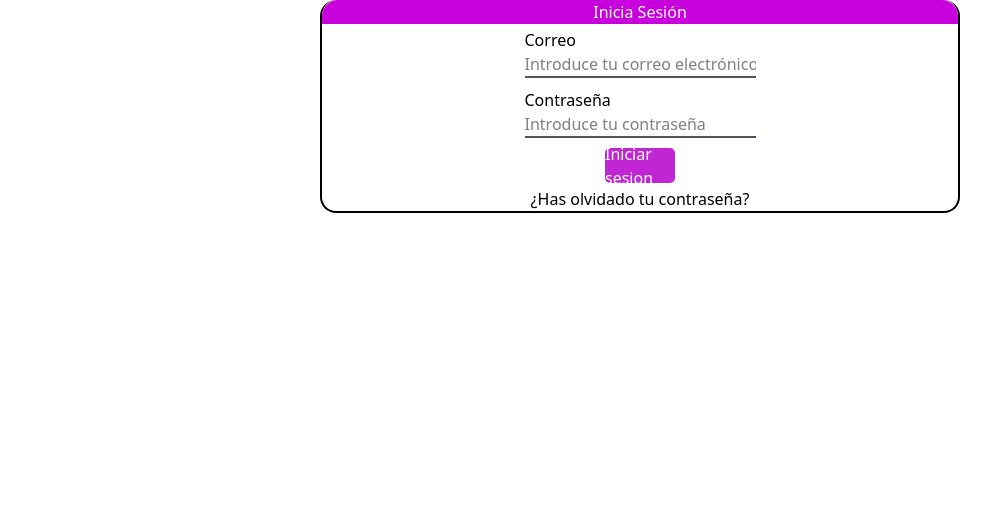
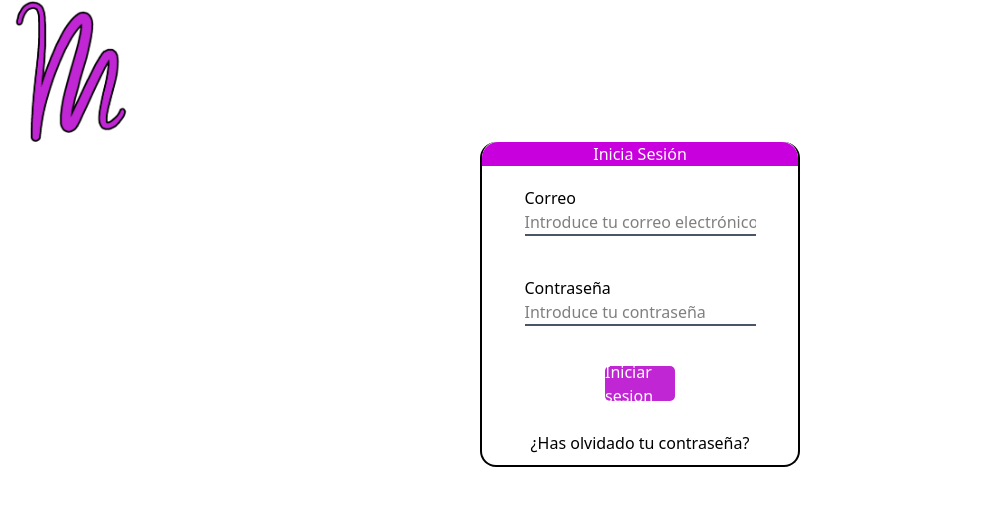
Before and after one commit to unaicastillo/Mi-armario, a React (Vite) app in the folder MiArmarioDigital/: page / in a window 1280 px wide. Shown: the top 506 px of the page, without its empty margins (0-1008 px from the left). Built offline with nearby package versions, Linux system fonts and the light colour scheme.

Commit message:
Página de login

```diff
--- a/MiArmarioDigital/src/LogIn.tsx
+++ b/MiArmarioDigital/src/LogIn.tsx
@@ -3,8 +3,8 @@ import { Form } from "./components/form/Form"
 export const LogIn = () => {
   return (
     <>
-      <div>
-
+      <div className="login">
+        <img src=".\src\assets\MiArmarioLogo.png" alt="Logo de MiArmarioDigital" className="logo"/>
         <Form />
       </div>
     </>
--- a/MiArmarioDigital/src/styles/components.css
+++ b/MiArmarioDigital/src/styles/components.css
@@ -1,6 +1,7 @@
 @layer components{
     .form-style{
-        @apply flex flex-col items-center border-l-2 border-r-2 border-b-2 border-black rounded-l-2xl rounded-r-2xl w-2/4 justify-self-center gap-1
+        @apply flex flex-col items-center border-l-2 border-r-2 border-b-2 border-black rounded-l-2xl rounded-r-2xl
+        w-2/8 justify-self-center gap-5
     }
 
     .header-form{
@@ -8,7 +9,7 @@
     }
 
     .inputs-form{
-        @apply flex flex-col items-center gap-2.5
+        @apply flex flex-col items-center gap-10
     }
 
     .input-style{
@@ -17,4 +18,10 @@
     input{
         @apply border-b-2 border-gray-600
     }
+    .logo{
+        @apply w-1/9 h-1/9
+    }
+    a{
+        @apply p-2.5
+    }
 }
```
Also changed, not shown: MiArmarioDigital/src/assets/MiArmarioLogo.png (added).
